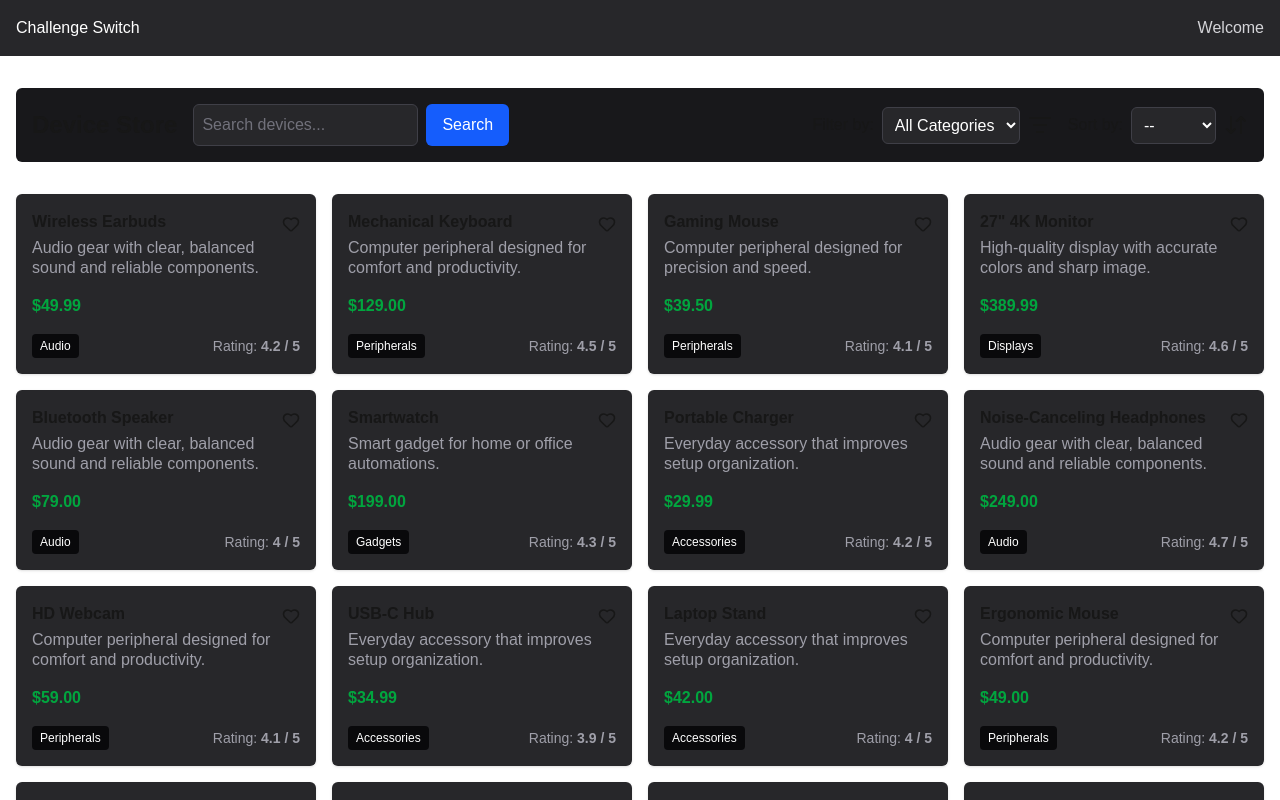
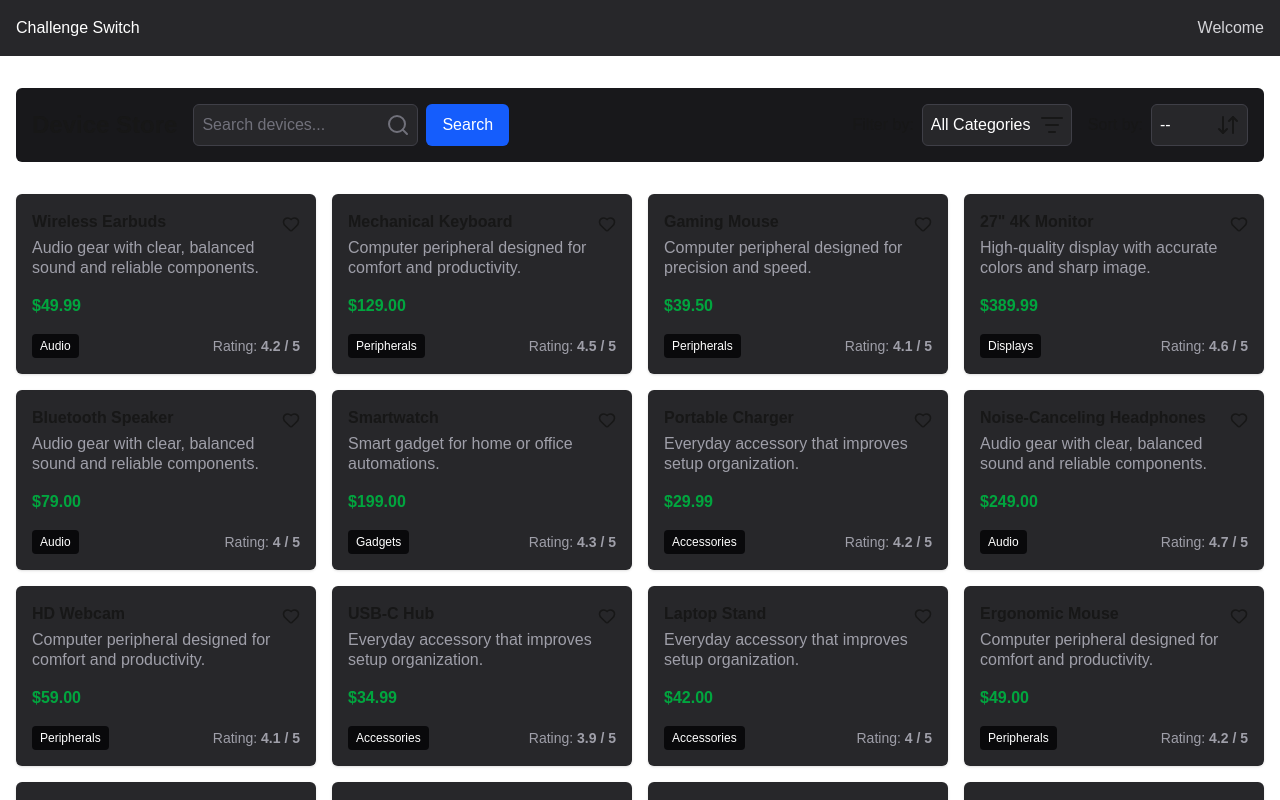
Before and after one commit to xBLADEx/challenge-switch, a Next.js app: page / in a window 1280 px wide. Shown: the top 800 px of the page. Built offline with nearby package versions, Linux system fonts and the light colour scheme.

Commit message:
fix: Misc clean up ui and accessibility

```diff
--- a/components/controls/controls.tsx
+++ b/components/controls/controls.tsx
@@ -21,11 +21,13 @@ export function Controls({
 }: ControlsProps) {
   return (
     <div className="m-auto mt-8 w-full max-w-7xl px-4">
-      <div className="flex flex-col flex-wrap items-end gap-4 rounded-md bg-zinc-900 p-4 md:flex-row lg:items-center">
+      <div className="flex flex-col flex-wrap gap-4 rounded-md bg-zinc-900 p-4 md:flex-row lg:items-center">
         <h1 className="shrink-0 self-center text-center text-2xl font-bold">Device Store</h1>
         <Search onSearch={onSearch} onClearSearch={onClearSearch} />
-        <Filter selectedCategory={selectedCategory} setSelectedCategory={setSelectedCategory} />
-        <Sort sortOrder={sortOrder} setSortOrder={setSortOrder} />
+        <div className="flex gap-4 self-start md:ml-auto md:items-center">
+          <Filter selectedCategory={selectedCategory} setSelectedCategory={setSelectedCategory} />
+          <Sort sortOrder={sortOrder} setSortOrder={setSortOrder} />
+        </div>
       </div>
     </div>
   );
--- a/components/controls/filter/filter.tsx
+++ b/components/controls/filter/filter.tsx
@@ -8,12 +8,13 @@ interface FilterProps {
 
 export function Filter({ selectedCategory, setSelectedCategory }: FilterProps) {
   return (
-    <div className="ml-auto flex items-center gap-2">
+    <div className="flex flex-col gap-2 md:flex-row md:items-center">
       <label htmlFor="filter">Filter by:</label>
 
+      <div className="relative flex items-center">
         <select
           id="filter"
-        className="rounded-md border border-zinc-700 bg-zinc-800 p-2 text-white focus:border-blue-500 focus:outline-none"
+          className="appearance-none rounded-md border border-zinc-700 bg-zinc-800 p-2 pr-10 text-white focus:border-blue-500 focus:outline-none"
           value={selectedCategory}
           onChange={(e) => setSelectedCategory(e.target.value)}
         >
@@ -25,7 +26,8 @@ export function Filter({ selectedCategory, setSelectedCategory }: FilterProps) {
           ))}
         </select>
 
-      <ListFilter />
+        <ListFilter className="pointer-events-none absolute right-2" />
+      </div>
     </div>
   );
 }
--- a/components/controls/search/search.tsx
+++ b/components/controls/search/search.tsx
@@ -1,7 +1,7 @@
 'use client';
 
 import { useState } from 'react';
-import { X } from 'lucide-react';
+import { X, Search as SearchIcon } from 'lucide-react';
 
 interface SearchProps {
   onSearch: (query: string) => void;
@@ -29,14 +29,22 @@ export function Search({ onSearch, onClearSearch }: SearchProps) {
 
   return (
     <div className="flex gap-2">
+      <div className="relative flex items-center">
+        <label htmlFor="search" className="sr-only">
+          Search devices
+        </label>
         <input
           type="text"
+          id="search"
           placeholder="Search devices..."
           className="w-full rounded-md border border-zinc-700 bg-zinc-800 p-2 text-white placeholder-zinc-500 focus:border-blue-500 focus:outline-none"
           value={inputValue}
           onChange={(e) => setInputValue(e.target.value)}
           onKeyDown={(e) => e.key === 'Enter' && handleSearch(inputValue)}
         />
+
+        <SearchIcon className="pointer-events-none absolute right-2 text-zinc-500" />
+      </div>
 
       <button
         type="button"
--- a/components/controls/sort/sort.tsx
+++ b/components/controls/sort/sort.tsx
@@ -7,10 +7,11 @@ interface SortProps {
 
 export function Sort({ sortOrder, setSortOrder }: SortProps) {
   return (
-    <div className="flex items-center gap-2">
+    <div className="flex flex-col gap-2 md:flex-row md:items-center">
       <label htmlFor="sort">Sort by:</label>
+      <div className="relative flex items-center">
         <select
-        className="rounded-md border border-zinc-700 bg-zinc-800 p-2 text-white focus:border-blue-500 focus:outline-none"
+          className="appearance-none rounded-md border border-zinc-700 bg-zinc-800 p-2 pr-10 text-white focus:border-blue-500 focus:outline-none"
           id="sort"
           value={sortOrder}
           onChange={(e) => setSortOrder(e.target.value)}
@@ -19,7 +20,8 @@ export function Sort({ sortOrder, setSortOrder }: SortProps) {
           <option value="price">Price</option>
           <option value="name">Rating</option>
         </select>
-      <ArrowDownUp />
+        <ArrowDownUp className="pointer-events-none absolute right-2" />
+      </div>
     </div>
   );
 }
--- a/components/shared/favorite/favorite.tsx
+++ b/components/shared/favorite/favorite.tsx
@@ -13,6 +13,9 @@ export function Favorite({ id }: FavoriteProps) {
       onClick={() => toggleFavorite(id)}
       className="cursor-pointer hover:text-red-300 focus:text-red-300"
     >
+      <span className="sr-only">
+        {isFavorite(id) ? 'Remove from favorites' : 'Add to favorites'}
+      </span>
       <Heart size={18} className={isFavorite(id) ? 'text-red-500' : ''} />
     </button>
   );
```
Also changed, not shown: 2 other files (tests, documents, lock files or other folders). Lines whose indentation alone changed are shown as unchanged.
